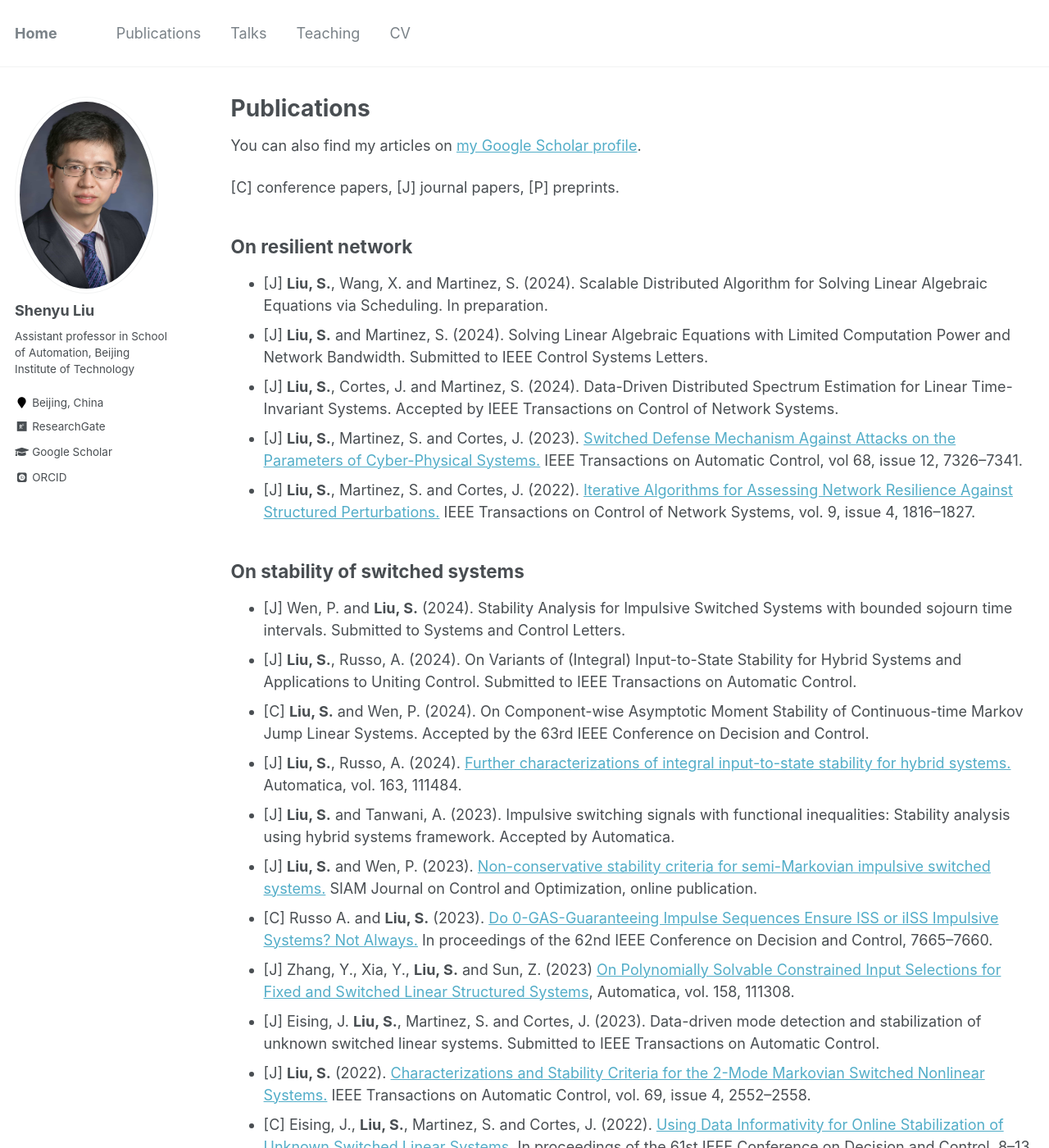
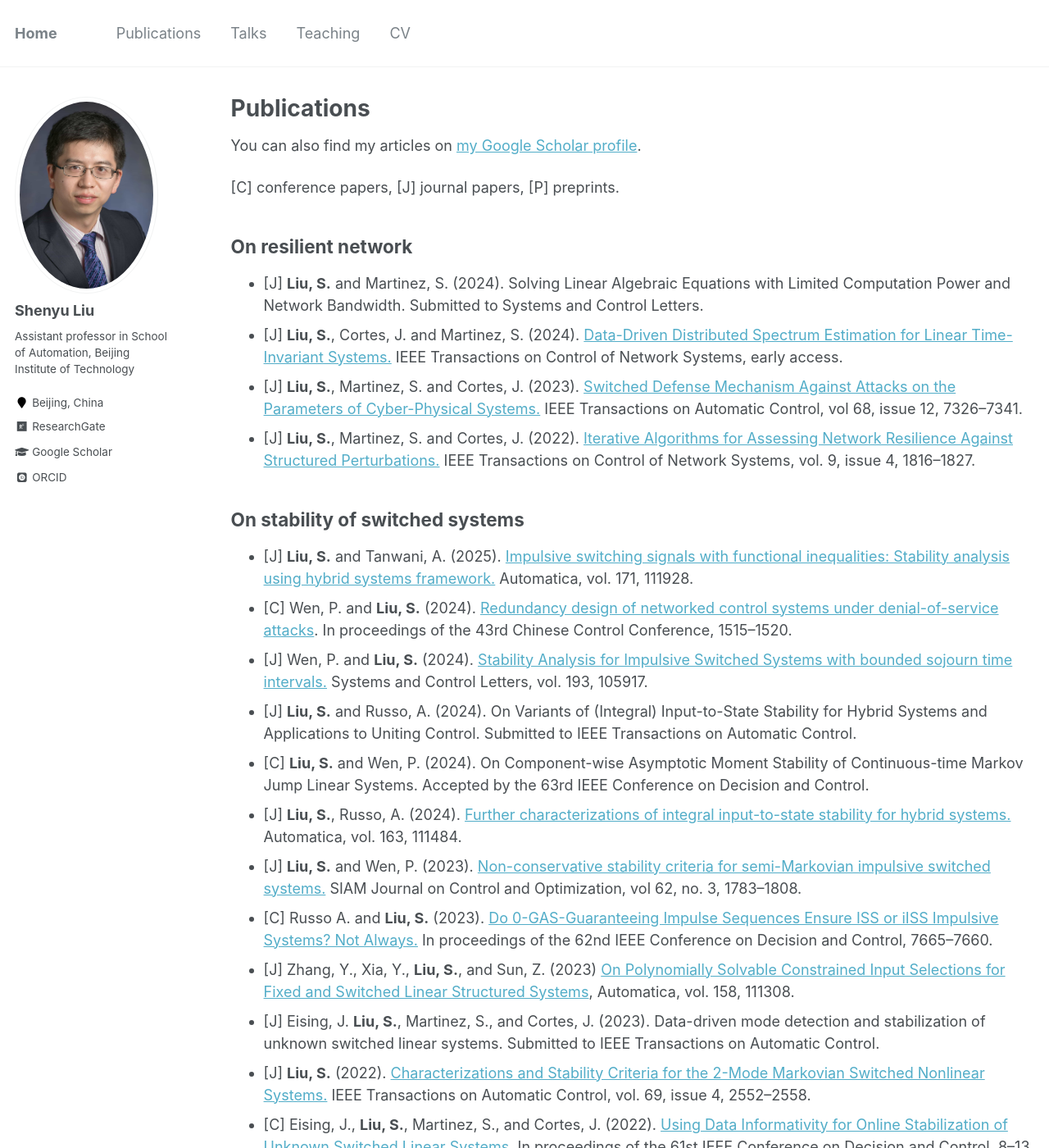
Before and after one commit to Shenyu-Liu/Shenyu-Liu.github.io, a Jekyll site: the page built from _pages/publications.md, in a window 1280 px wide and 1400 px high. Shown: the whole window at 82% size. Built offline with Jekyll 4.4.1, drawn with Linux system fonts in a browser that asks for light colours; some web fonts are replaced; some of the changed text lies outside the part shown.

Commit message:
Sep24_update

```diff
--- a/_pages/publications.md
+++ b/_pages/publications.md
@@ -13,46 +13,47 @@ author_profile: true
 
 On resilient network
 ------
-* [J] <strong>Liu, S.</strong>, Wang, X. and Martinez, S. (2024). Scalable Distributed Algorithm for Solving Linear Algebraic Equations via Scheduling. In preparation.
-* [J] <strong>Liu, S.</strong> and Martinez, S. (2024). Solving Linear Algebraic Equations with Limited Computation Power and Network Bandwidth. Submitted to IEEE Control Systems Letters.
-* [J] <strong>Liu, S.</strong>, Cortes, J. and Martinez, S. (2024). Data-Driven Distributed Spectrum Estimation for Linear Time-Invariant Systems. Accepted by IEEE Transactions on Control of Network Systems.
+<!--* [J] <strong>Liu, S.</strong>, Wang, X. and Martinez, S. (2024). Scalable Distributed Algorithm for Solving Linear Algebraic Equations via Scheduling. In preparation.-->
+* [J] <strong>Liu, S.</strong> and Martinez, S. (2024). Solving Linear Algebraic Equations with Limited Computation Power and Network Bandwidth. Submitted to Systems and Control Letters.
+* [J] <strong>Liu, S.</strong>, Cortes, J. and Martinez, S. (2024). <a href ="https://ieeexplore.ieee.org/document/10608395">Data-Driven Distributed Spectrum Estimation for Linear Time-Invariant Systems.</a> IEEE Transactions on Control of Network Systems, early access.
 * [J] <strong>Liu, S.</strong>, Martinez, S. and Cortes, J. (2023). <a href ="https://ieeexplore.ieee.org/document/10128668">Switched Defense Mechanism Against Attacks on the Parameters of Cyber-Physical Systems.</a> IEEE Transactions on Automatic Control, vol 68, issue 12, 7326&ndash;7341.
 * [J] <strong>Liu, S.</strong>, Martinez, S. and Cortes, J. (2022). <a href="https://ieeexplore.ieee.org/document/9750852">Iterative Algorithms for Assessing Network Resilience Against Structured Perturbations.</a> IEEE Transactions on Control of Network Systems, vol. 9, issue 4, 1816&ndash;1827.
 
 On stability of switched systems
 ------
-* [J] Wen, P. and <strong>Liu, S.</strong> (2024). Stability Analysis for Impulsive Switched Systems with bounded sojourn time intervals. Submitted to Systems and Control Letters.
-* [J] <strong>Liu, S.</strong>, Russo, A. (2024). On Variants of (Integral) Input-to-State Stability for Hybrid Systems and Applications to Uniting Control. Submitted to IEEE Transactions on Automatic Control.
+* [J] <strong>Liu, S.</strong> and Tanwani, A. (2025). <a href="https://www.sciencedirect.com/science/article/pii/S0005109824004229">Impulsive switching signals with functional inequalities: Stability analysis using hybrid systems framework.</a> Automatica, vol. 171, 111928.
+* [C] Wen, P. and <strong>Liu, S.</strong> (2024). <a href="https://ieeexplore.ieee.org/document/10662301">Redundancy design of networked control systems under denial-of-service attacks</a>. In proceedings of the 43rd Chinese Control Conference, 1515&ndash;1520.
+* [J] Wen, P. and <strong>Liu, S.</strong> (2024). <a href="https://www.sciencedirect.com/science/article/pii/S0167691124002056">Stability Analysis for Impulsive Switched Systems with bounded sojourn time intervals.</a> Systems and Control Letters, vol. 193, 105917.
+* [J] <strong>Liu, S.</strong> and Russo, A. (2024). On Variants of (Integral) Input-to-State Stability for Hybrid Systems and Applications to Uniting Control. Submitted to IEEE Transactions on Automatic Control.
 * [C] <strong> Liu, S.</strong> and Wen, P. (2024). On Component-wise Asymptotic Moment Stability of Continuous-time Markov Jump Linear Systems. Accepted by the 63rd IEEE Conference on Decision and Control.
 * [J] <strong>Liu, S.</strong>, Russo, A. (2024). <a href="https://www.sciencedirect.com/science/article/pii/S0005109823006532">Further characterizations of integral input-to-state stability for hybrid systems.</a> Automatica, vol. 163, 111484.
-<!--* [J] Wen, P. and <strong>Liu, S.</strong> (2023). Stability Analysis and Moment Estimation for Randomly Impulsive Switched Systems with Restrictions. Submitted to Automatica.-->
-* [J] <strong>Liu, S.</strong> and Tanwani, A. (2023). Impulsive switching signals with functional inequalities: Stability analysis using hybrid systems framework. Accepted by Automatica.
-* [J] <strong>Liu, S.</strong> and Wen, P. (2023). <a href="https://doi.org/10.1137/23M1564833">Non-conservative stability criteria for semi-Markovian impulsive switched systems.</a> SIAM Journal on Control and Optimization, online publication.
+* [J] <strong>Liu, S.</strong> and Wen, P. (2023). <a href="https://doi.org/10.1137/23M1564833">Non-conservative stability criteria for semi-Markovian impulsive switched systems.</a> SIAM Journal on Control and Optimization, vol 62, no. 3, 1783&ndash;1808.
 * [C] Russo A. and <strong>Liu, S.</strong> (2023). <a href="https://ieeexplore.ieee.org/document/10383527">Do 0-GAS-Guaranteeing Impulse Sequences Ensure ISS or iISS Impulsive Systems? Not Always.</a> In proceedings of the 62nd IEEE Conference on Decision and Control, 7665&ndash;7660.
-* [J] Zhang, Y., Xia, Y., <strong>Liu, S.</strong> and Sun, Z. (2023) <a href="https://www.sciencedirect.com/science/article/pii/S0005109823004727">On Polynomially Solvable Constrained Input Selections for Fixed and Switched Linear Structured Systems</a>, Automatica, vol. 158, 111308.
-* [J] Eising, J. <strong>Liu, S.</strong>, Martinez, S. and Cortes, J. (2023). Data-driven mode detection and stabilization of unknown switched linear systems. Submitted to IEEE Transactions on Automatic Control.
+* [J] Zhang, Y., Xia, Y., <strong>Liu, S.</strong>, and Sun, Z. (2023) <a href="https://www.sciencedirect.com/science/article/pii/S0005109823004727">On Polynomially Solvable Constrained Input Selections for Fixed and Switched Linear Structured Systems</a>, Automatica, vol. 158, 111308.
+* [J] Eising, J. <strong>Liu, S.</strong>, Martinez, S., and Cortes, J. (2023). Data-driven mode detection and stabilization of unknown switched linear systems. Submitted to IEEE Transactions on Automatic Control.
 * [J] <strong>Liu, S.</strong> (2022). <a href="https://ieeexplore.ieee.org/document/10236460">Characterizations and Stability Criteria for the 2-Mode Markovian Switched Nonlinear Systems.</a>  IEEE Transactions on Automatic Control, vol. 69, issue 4, 2552&ndash;2558.
-* [C] Eising, J., <strong>Liu, S.</strong>, Martinez, S. and Cortes, J. (2022). <a href ="https://ieeexplore.ieee.org/document/9992675">Using Data Informativity for Online Stabilization of Unknown Switched Linear Systems.</a> In proceedings of the 61st IEEE Conference on Decision and Control, 8&ndash;13.
-* [J] <strong>Liu, S.</strong>, Tanwani, A. and Liberzon, D. (2021). <a href="https://link.springer.com/article/10.1007%2Fs00498-021-00306-x">ISS and Integral-ISS of Switched Systems with Nonlinear Supply Functions.</a> Mathematics of Control, Signals, and Systems, vol. 34, 297&ndash;327.
-* [J] <strong>Liu, S.</strong>, Martinez, S. and Cortes, J. (2021). <a href="https://ieeexplore.ieee.org/document/9454482">Average Dwell-Time Minimization of Switched Systems via Sequential Convex Programming.</a> IEEE Control Systems Letters, vol. 6, 1076&ndash;1081.
-* [J] <strong>Liu, S.</strong>, Russo, A., Liberzon, D. and Cavallo A. (2021). <a href="https://ieeexplore.ieee.org/document/9599445"> On Integral Input-to-State Stability of Time Dependent Switched Systems with Dwell Time Switching.</a> IEEE Transactions on Automatic Control, vol. 67, issue 11, 5841&ndash;5855.
-* [C] <strong>Liu, S.</strong>, Tanwani, A. and Liberzon, D. (2021). <a href="https://ieeexplore.ieee.org/document/9304445">Average Dwell-Time Bounds for ISS and Integral ISS of Switched Systems using Lyapunov Functions.</a> In proceedings of the 59th IEEE Conference on Decision and Control, 6291&ndash;6296.
-* [C] Russo, A., <strong>Liu, S.</strong>, Liberzon, D. and Cavallo A. (2020). <a href="https://www.sciencedirect.com/science/article/pii/S2405896320333012">Quasi-Integral-Input-To-State Stability for Switched Nonlinear Systems.</a> IFAC World Congress 2020. IFAC-PapersOnline, vol. 53, issue 2, 1992&ndash;1997.
+* [C] Eising, J., <strong>Liu, S.</strong>, Martinez, S., and Cortes, J. (2022). <a href ="https://ieeexplore.ieee.org/document/9992675">Using Data Informativity for Online Stabilization of Unknown Switched Linear Systems.</a> In proceedings of the 61st IEEE Conference on Decision and Control, 8&ndash;13.
+* [J] <strong>Liu, S.</strong>, Tanwani, A., and Liberzon, D. (2021). <a href="https://link.springer.com/article/10.1007%2Fs00498-021-00306-x">ISS and Integral-ISS of Switched Systems with Nonlinear Supply Functions.</a> Mathematics of Control, Signals, and Systems, vol. 34, 297&ndash;327.
+* [J] <strong>Liu, S.</strong>, Martinez, S., and Cortes, J. (2021). <a href="https://ieeexplore.ieee.org/document/9454482">Average Dwell-Time Minimization of Switched Systems via Sequential Convex Programming.</a> IEEE Control Systems Letters, vol. 6, 1076&ndash;1081.
+* [J] <strong>Liu, S.</strong>, Russo, A., Liberzon, D., and Cavallo A. (2021). <a href="https://ieeexplore.ieee.org/document/9599445"> On Integral Input-to-State Stability of Time Dependent Switched Systems with Dwell Time Switching.</a> IEEE Transactions on Automatic Control, vol. 67, issue 11, 5841&ndash;5855.
+* [C] <strong>Liu, S.</strong>, Tanwani, A., and Liberzon, D. (2021). <a href="https://ieeexplore.ieee.org/document/9304445">Average Dwell-Time Bounds for ISS and Integral ISS of Switched Systems using Lyapunov Functions.</a> In proceedings of the 59th IEEE Conference on Decision and Control, 6291&ndash;6296.
+* [C] Russo, A., <strong>Liu, S.</strong>, Liberzon, D., and Cavallo A. (2020). <a href="https://www.sciencedirect.com/science/article/pii/S2405896320333012">Quasi-Integral-Input-To-State Stability for Switched Nonlinear Systems.</a> IFAC World Congress 2020. IFAC-PapersOnline, vol. 53, issue 2, 1992&ndash;1997.
 * [C] <strong>Liu, S.</strong> and Liberzon, D. (2018). <a href="https://ieeexplore.ieee.org/document/8619364">Global Stability and Asymptotic Gain Imply Input-to-State Stability for State-Dependent Switched Systems.</a> In proceedings of the 57th IEEE Conference on Decision and Control, 2360&ndash;2365.
 
 On stability of nonlinear systems
 ------
 
-* [C] <strong>Liu, S.</strong>, Chen, K. and Eising, J. (2023). <a href="https://ieeexplore.ieee.org/abstract/document/10383840">Online Data-Driven Adaptive Control for Unknown Linear Time-Varying Systems.</a> In proceedings of the 62nd IEEE Conference on Decision and Control, 8775&ndash;8780.
+* [C] <strong>Liu, S.</strong>, Chen, K., and Eising, J. (2023). <a href="https://ieeexplore.ieee.org/abstract/document/10383840">Online Data-Driven Adaptive Control for Unknown Linear Time-Varying Systems.</a> In proceedings of the 62nd IEEE Conference on Decision and Control, 8775&ndash;8780.
 * [J] <strong>Liu, S.</strong> (2022). <a href="https://www.sciencedirect.com/science/article/pii/S0005109822003582">Unified Stability Criteria for Perturbed LTV Systems with Unstable Instantaneous Dynamics.</a> Automatica vol. 144, 110499.
 * [C] <strong>Liu, S.</strong> and Liberzon, D. (2019). <a href="https://ieeexplore.ieee.org/document/9029302">Higher Order Derivatives of Lyapunov Functions for Stability of Systems with Inputs.</a> In proceedings of the 58th IEEE Conference on Decision and Control, 6146&ndash;6151.
 * [C] <strong>Liu, S.</strong> and Liberzon, D. (2019). <a href="https://ieeexplore.ieee.org/document/9030282">On Almost Lyapunov Functions for Systems with Inputs.</a> In proceedings of the 58th IEEE Conference on Decision and Control, 468&ndash;473.
-* [J] <strong>Liu, S.</strong>, Liberzon, D. and Zharnitsky, V. (2019). <a href="https://www.sciencedirect.com/science/article/pii/S0005109819306211">Almost Lyapunov Functions for Nonlinear Systems.</a> Automatica, vol. 113, 108758.
-* [C] <strong>Liu, S.</strong>, Liberzon, D. and Zharnitsky, V. (2016). <a href="https://ieeexplore.ieee.org/document/7799123">On Almost Lyapunov Functions for Non-vanishing Vector Fields.</a> In proceedings of the 55th IEEE Conference on Decision and Control, 5557&ndash;5562.
+* [J] <strong>Liu, S.</strong>, Liberzon, D., and Zharnitsky, V. (2019). <a href="https://www.sciencedirect.com/science/article/pii/S0005109819306211">Almost Lyapunov Functions for Nonlinear Systems.</a> Automatica, vol. 113, 108758.
+* [C] <strong>Liu, S.</strong>, Liberzon, D., and Zharnitsky, V. (2016). <a href="https://ieeexplore.ieee.org/document/7799123">On Almost Lyapunov Functions for Non-vanishing Vector Fields.</a> In proceedings of the 55th IEEE Conference on Decision and Control, 5557&ndash;5562.
 
 On motion planning
 ------
-* [C] Chen, J., <strong>Liu, S.</strong> (2024). Motion Planning for Control-Affine Systems by Geometric Heat Flow with Fine-Tuning. Submitted to the 7th IEEE International Conference on Unmanned Systems.
+* [J] Chen, J., <strong>Liu, S.</strong> (2024). A Two-Stage Motion Planning Algorithm Combining Geometric Heat Flow and Fine-Tuning. Submitted to IEEE Transactions on Robotics.
+* [C] Chen, J., <strong>Liu, S.</strong> (2024). Motion Planning for Control-Affine Systems by Geometric Heat Flow with Fine-Tuning. Accepted by the 7th IEEE International Conference on Unmanned Systems.
 * [C] Bayram, E., <strong>Liu, S.</strong>, Belabbas, M.A. and Basar, T. (2024). <a href="https://arxiv.org/abs/2404.11013">Control Theoretic Approach to Fine-Tuning and Transfer Learning.</a> Accepted by the Symposium on Systems Theory in Data and Optimization 2024.
 * [J] Fan, Y.,<strong> Liu, S.</strong> and Belabbas, M.A. (2020). <a href="https://ieeexplore.ieee.org/document/9127539">Geometric Heat Flow Method for Legged Locomotion Planning.</a> IEEE Control Systems Letters, vol. 5, issue 3, 941&ndash;946.
 * [P] <strong>Liu, S.</strong>, Fan, Y. and Belabbas, M.A. (2020). <a href="https://arxiv.org/pdf/2001.04540.pdf">Geometric Motion Planning for Affine Control Systems with Indefinite Boundary Conditions and Free Terminal Time.</a> arXiv 2001.04540.
```
Also changed, not shown: _pages/teaching.md (+5 -2 lines), 1 other file.
